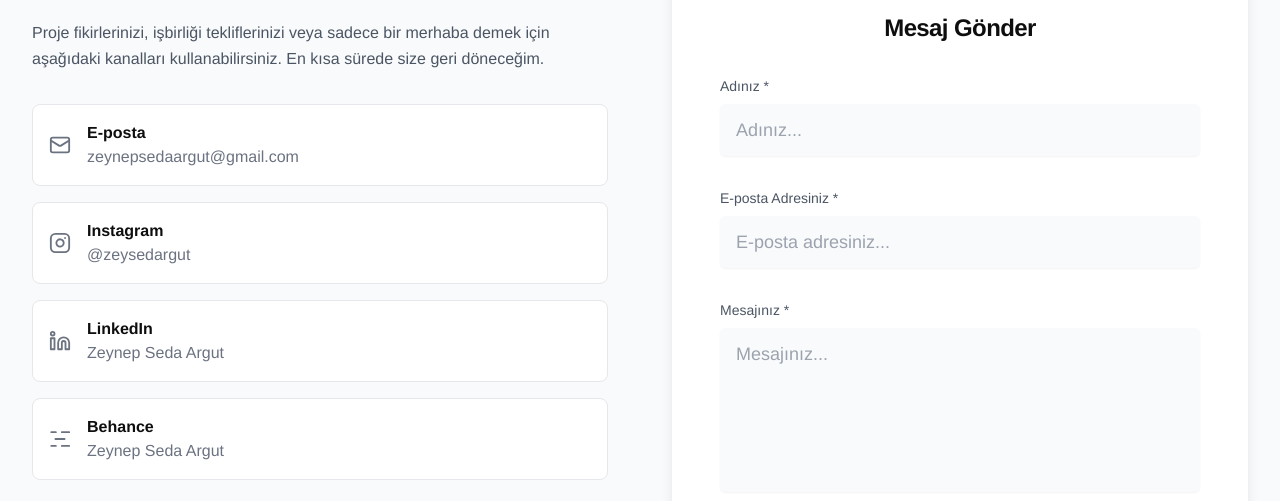
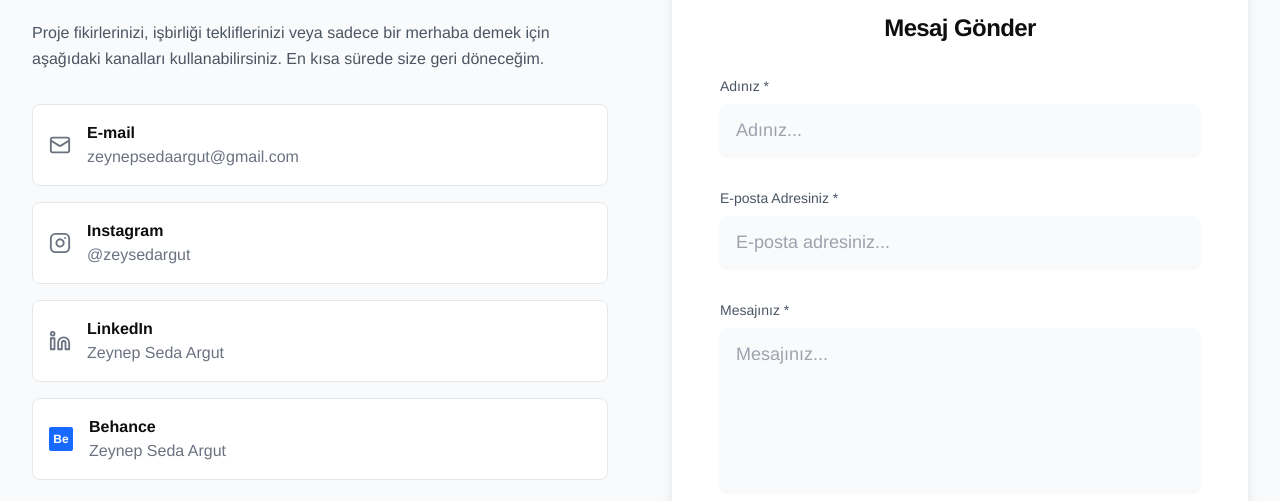
Before and after one commit to rulf-b/blog, a React (Vite) app: page / in a window 1280 px wide. Shown: the part 2720-3221 px from the top of the page. Built offline with nearby package versions, Linux system fonts and the light colour scheme.

Commit message:
son versiyon behance mavi sadece

```diff
--- a/src/App.tsx
+++ b/src/App.tsx
@@ -583,7 +583,7 @@ function App() {
                 >
                   <Mail size={22} className="text-gray-500 group-hover:text-pink-500 transition-colors duration-300" />
                   <div>
-                    <span className="font-semibold text-darkgray">E-posta</span>
+                                         <span className="font-semibold text-darkgray">E-mail</span>
                     <p className="text-gray-500">zeynepsedaargut@gmail.com</p>
                   </div>
                 </a>
@@ -623,7 +623,9 @@ function App() {
                   rel="noopener noreferrer"
                   className="group flex items-center gap-4 p-4 bg-white border border-gray-200 rounded-lg hover:border-gray-400 hover:bg-white hover:shadow-lg transition-all duration-300"
                 >
-                  <svg xmlns="http://www.w3.org/2000/svg" width="22" height="22" viewBox="0 0 24 24" fill="none" stroke="currentColor" strokeWidth="2" strokeLinecap="round" strokeLinejoin="round" className="text-gray-500 group-hover:text-blue-600 transition-colors duration-300"><path d="M2.5 4.5h5M14 4.5h8M7 12h10M2.5 19.5h5M14 19.5h8"/></svg>
+                                     <div className="w-6 h-6 bg-[#1769ff] rounded-sm flex items-center justify-center">
+                     <span className="text-white text-xs font-bold">Be</span>
+                   </div>
                   <div>
                     <span className="font-semibold text-darkgray">Behance</span>
                     <p className="text-gray-500">Zeynep Seda Argut</p>
```
